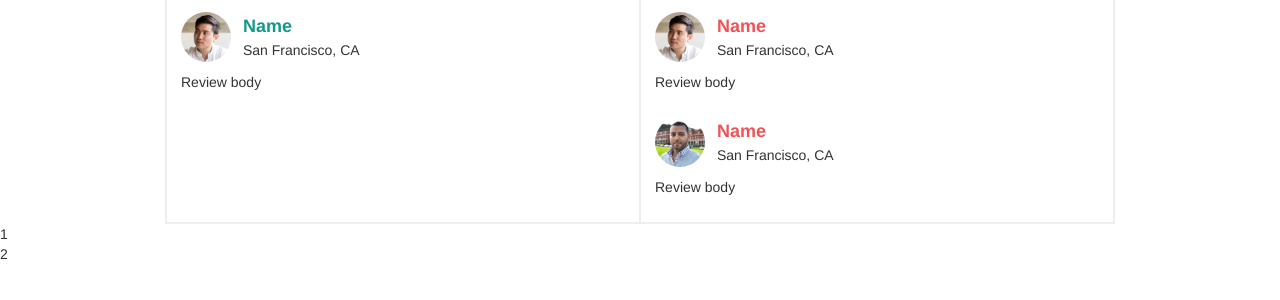
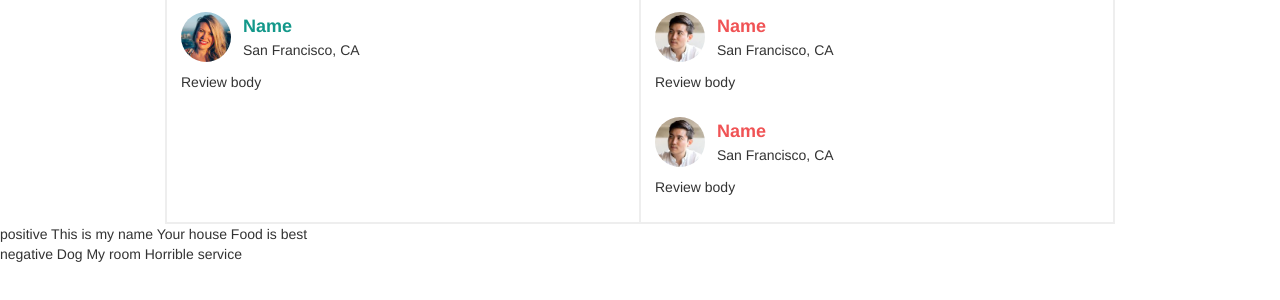
Before and after one commit to ec3scrubs/flipside, a plain HTML site: page index.html in a window 1280 px wide. Shown: the part 426-726 px from the top of the page. Drawn offline with Linux system fonts and the light colour scheme.

Commit message:
randomize avatars

```diff
--- a/index.html
+++ b/index.html
@@ -117,7 +117,10 @@
     <!--usage example here, use it to iterate review-->
     <div class="testing" ng-app="flipIt" ng-controller="flipitController">
         <div ng-repeat="d in data">
-            {{d.id}}
+            {{d.sentiment}}
+            {{d.name}}
+            {{d.location}}
+            {{d.review}}
         </div>
     </div>
 </body>
--- a/js/script.js
+++ b/js/script.js
@@ -19,18 +19,30 @@ flipIt.controller('flipitController', function($scope, rest_api) {
   var dummy = [
     {
       'id': 1,
+      'name': 'This is my name',
       'date': '19-05-2015',
-      'description': 'ate food',
+      'location': 'Your house',
+      'review': 'Food is best',
       'sentiment': 'positive',
       'score': '0.5'
     },
     {
       'id': 2,
+      'name': 'Dog',
       'date': '20-05-2015',
-      'description': 'failed all the exams rofl',
+      'location': 'My room',
+      'review': 'Horrible service',
       'sentiment': 'negative',
       'score': '-0.9'
     }
   ];
   $scope.data = dummy;
 });
+
+window.onload = function() {
+  $('.reviewer-profile-pic').each(function(i, obj) {
+    var randNum = Math.ceil(Math.random() * 6);
+    var source = "assets/avatars/avatar-" + randNum + ".jpg";
+    $(obj).attr("src", source);
+  });
+};
```
